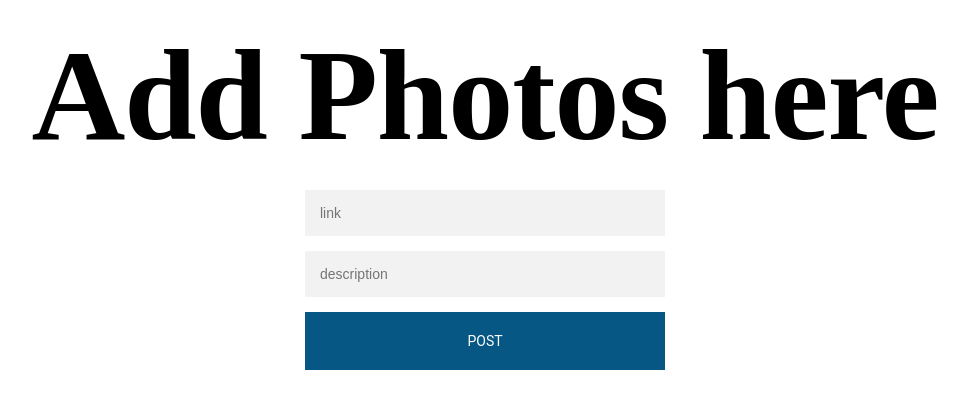
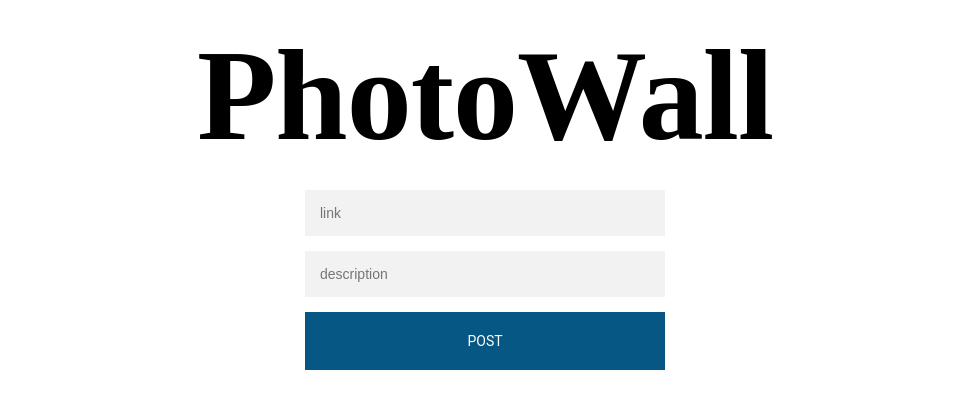
Before and after one commit to mmckeon16/oreilly-react, a React (Create React App) app in the folder photowall/: page /add-photo in a window 1280 px wide. Shown: the top 408 px of the page, without its empty margins (155-1123 px from the left). Built offline with nearby package versions, Linux system fonts and the light colour scheme; a web font is replaced by a local one.

Commit message:
updating title for all pages

```diff
--- a/photowall/src/Components/AddPhoto.js
+++ b/photowall/src/Components/AddPhoto.js
@@ -18,7 +18,6 @@ const AddPhoto = (props) => {
 
     return (
         <>
-            <h1> Add Photos here</h1>
             <form className ="form" onSubmit = {handleSubmit}>
                 <input type="text" placeholder="link" name="link"/>
                 <input type = "text" placeholder="description" name="description"/>
--- a/photowall/src/Components/Main.js
+++ b/photowall/src/Components/Main.js
@@ -2,16 +2,17 @@ import React, {useEffect} from 'react';
 import Title from './Title';
 import PhotoWall from "./PhotoWall";
 import AddPhoto from "./AddPhoto";
-import {Route} from "react-router-dom";
+import {Route, Link} from "react-router-dom";
 
 const Main = (props) => {
 
     return (
         <>
-            {console.log(props)}
+            <h1>
+                <Link to="/"> PhotoWall</Link>
+            </h1>
             <Route exact path = "/" render ={() => (
                 <div>
-                    <Title title={'Photowall'}/>
                     <PhotoWall
                         {...props}
                     />
```
